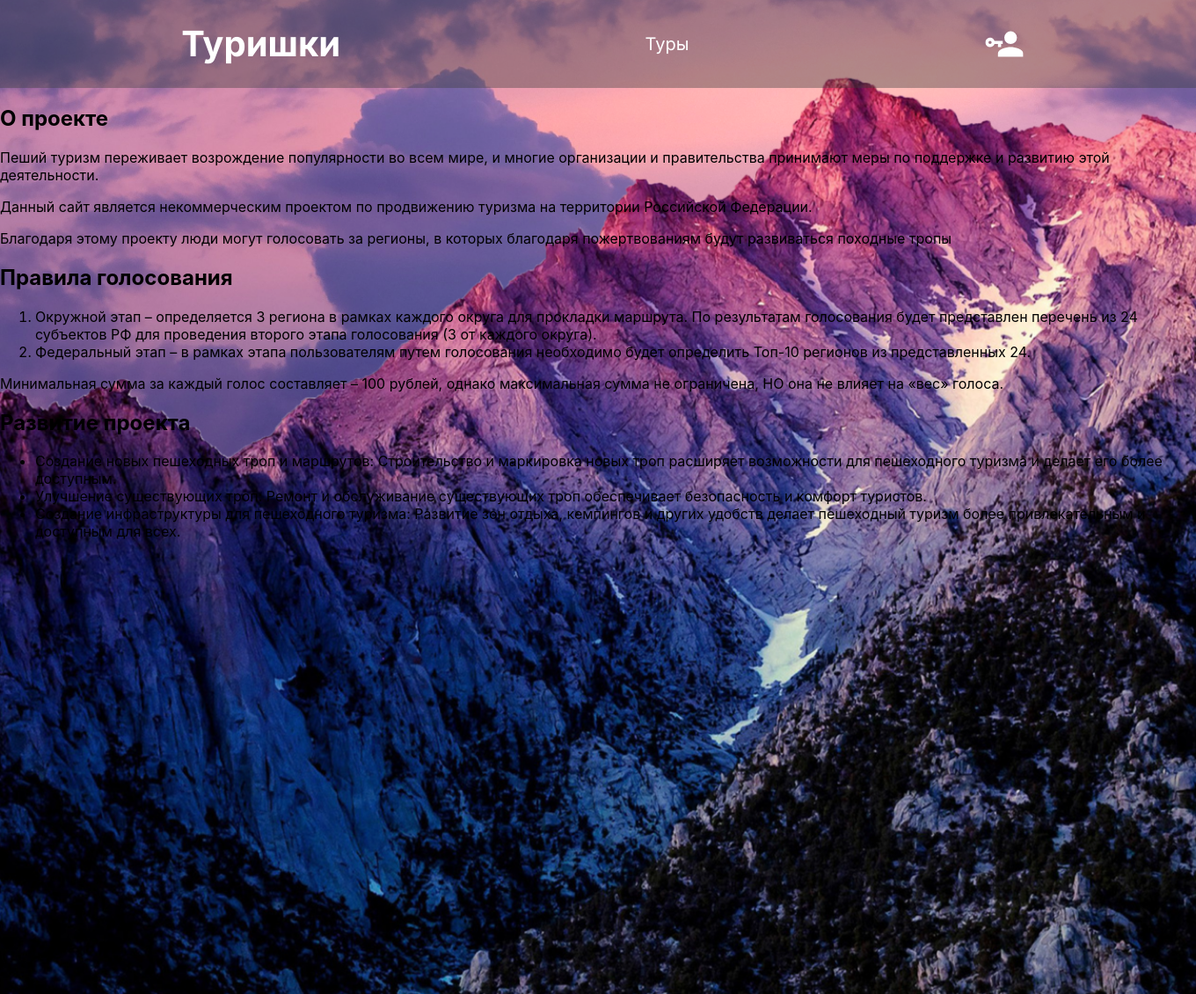
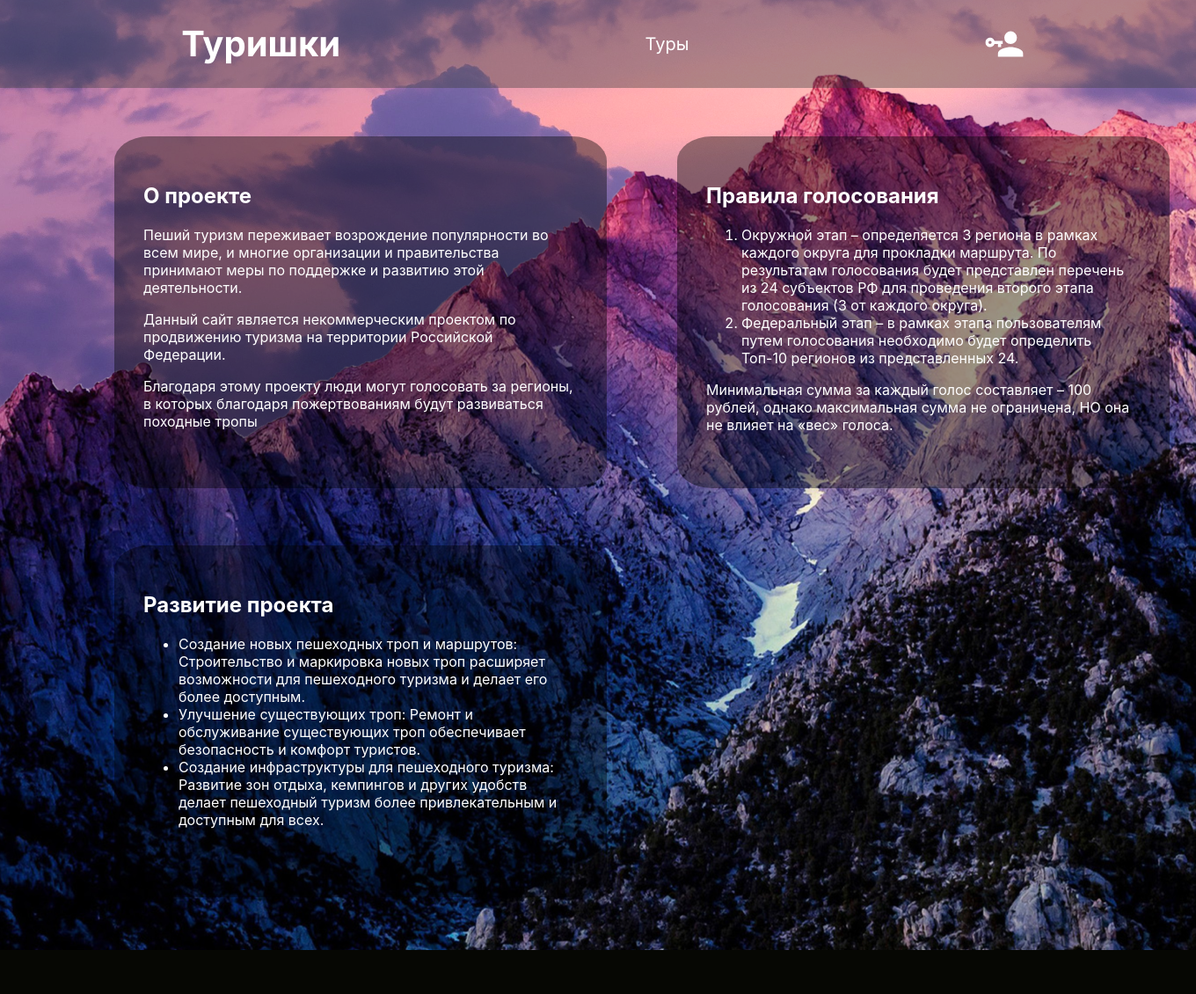
Before and after one commit to Horsinc/odmenz, a PHP site: page / in a window 1360 px wide. Shown: the whole page at 88% size. After the commit the page ends 1080 px from the top, so only its background shows below. Run offline with PHP 8.4, Linux system fonts and the light colour scheme.

Commit message:
css update

```diff
--- a/style.css
+++ b/style.css
@@ -14,6 +14,54 @@ header {
 	background-position: center center;
 }
 
+.about-project {
+	position: absolute;
+	top: 155px;
+	left: 130px;
+	height: 400px;
+	width: 560px;
+	border-radius: 7%;
+	max-width: 100%;
+	padding: 33px;
+	display: block;
+	color:#fff;
+	text-align: Montserrat;
+	background-color: rgba(0, 0, 0, 0.4);
+	background: cover;
+	background-position-x: 310px;
+}
+.voting-rules {
+	position: absolute;
+	top: 155px;
+	left: 770px;
+	height: 400px;
+	width: 560px;
+	border-radius: 7%;
+	max-width: 100%;
+	padding: 33px;
+	display: block;
+	color:#fff;
+	text-align: Montserrat;
+	background-color: rgba(0, 0, 0, 0.4);
+	background: cover;
+	background-position-x: 310px;
+}
+.project-development{
+	position: absolute;
+	top: 620px;
+	left: 130px;
+	height: 400px;
+	width: 560px;
+	border-radius: 7%;
+	max-width: 100%;
+	padding: 33px;
+	display: block;
+	color:#fff;
+	text-align: Montserrat;
+	background-color: rgba(0, 0, 0, 0.4);
+	background: cover;
+	background-position-x: 310px;
+}
 .containerr {
 	margin: 0 auto;
 	max-width: 1440px;
```
